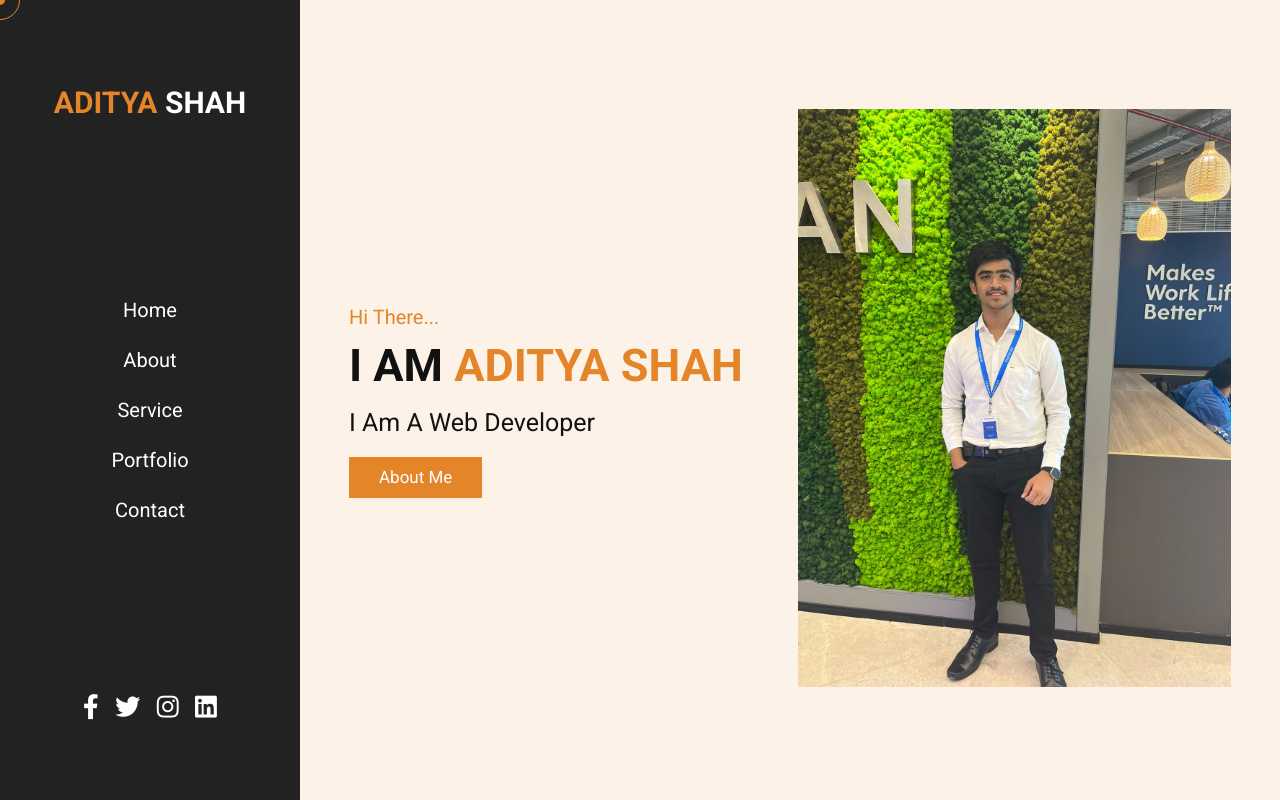
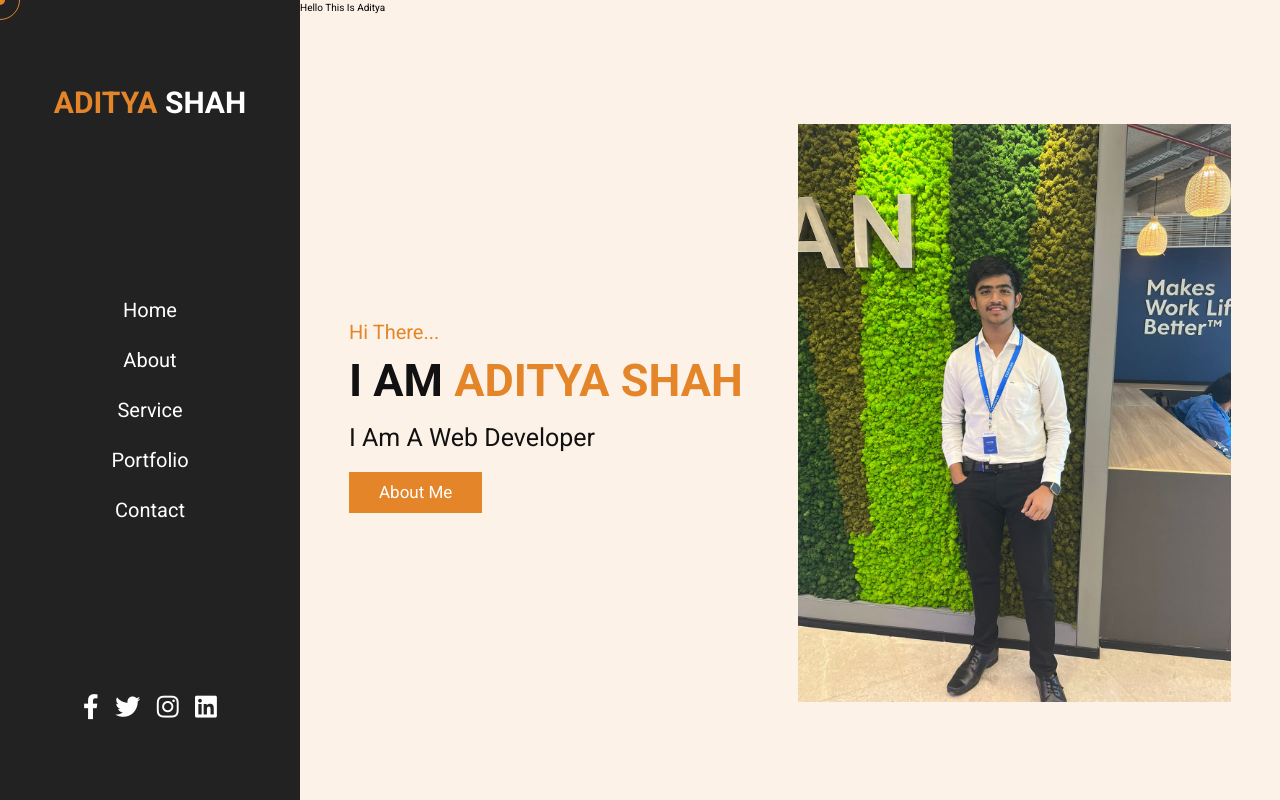
Before and after one commit to adi7yashah/portfolioaditya, a plain HTML site: page index.html in a window 1280 px wide. Shown: the top 800 px of the page. Drawn offline with Linux system fonts and the light colour scheme; files that its build step writes are made by us from their sources; files whose address does not match are found by name.

Commit message:
new change

```diff
--- a/index.html
+++ b/index.html
@@ -16,7 +16,7 @@
 </head>
 
 <body>
-
+    <p>hello this is Aditya</p>
     <!-- custom cursors  -->
     <div class="cursor-1"></div>
     <div class="cursor-2"></div>
```
